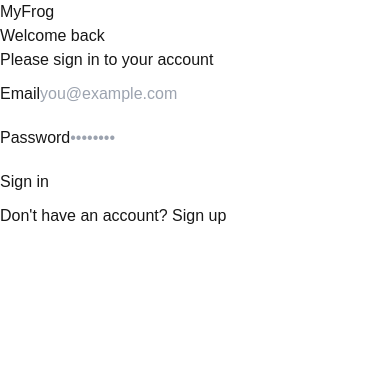
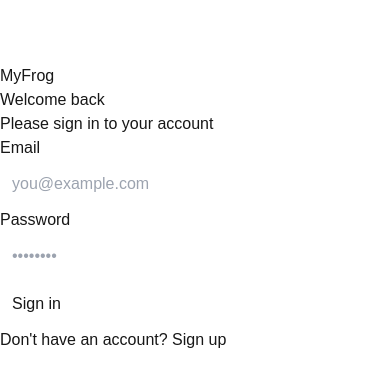
Before and after one commit to Ismat-Samadov/ToDoList, a Next.js app: page /auth/signin in a window 390 px wide. Shown: the top 386 px of the page. Built offline with nearby package versions, Linux system fonts and the light colour scheme.

Commit message:
update for navbar and scoll down error in mobile version

```diff
--- a/src/app/globals.css
+++ b/src/app/globals.css
@@ -5,6 +5,7 @@
 :root {
   --background: #ffffff;
   --foreground: #171717;
+  --header-height: 64px;
 }
 
 @media (prefers-color-scheme: dark) {
@@ -14,40 +15,97 @@
   }
 }
 
-/* Base styles */
+/* Reset and base styles */
+* {
+  -webkit-tap-highlight-color: transparent;
+  -webkit-text-size-adjust: 100%;
+}
+
+html {
+  height: 100%;
+  scroll-behavior: smooth;
+}
+
 body {
+  min-height: 100%;
   color: var(--foreground);
   background: var(--background);
   font-family: Arial, Helvetica, sans-serif;
-  -webkit-text-size-adjust: 100%;
-  -webkit-tap-highlight-color: transparent;
-  overscroll-behavior-y: none;
+  overflow-y: auto;
+  -webkit-overflow-scrolling: touch;
+  overscroll-behavior-y: contain;
 }
 
-/* Mobile optimizations */
+/* Form element base styles */
+input,
+select,
+textarea,
+button {
+  font-family: inherit;
+}
+
+/* Mobile-specific styles */
 @media (max-width: 768px) {
+  /* Prevent iOS zoom */
   input,
   select,
   textarea {
-    font-size: 16px !important; /* Prevent iOS zoom */
+    font-size: 16px !important;
   }
 
-  button,
-  input[type="submit"] {
-    cursor: pointer;
-    touch-action: manipulation;
-  }
-
-  /* Improve tap targets */
+  /* Improve touch targets */
   input,
   select,
   textarea,
   button {
     min-height: 44px;
+    padding: 0.75rem;
+  }
+
+  /* Better button interaction */
+  button,
+  [role="button"],
+  input[type="submit"] {
+    touch-action: manipulation;
+    -webkit-tap-highlight-color: transparent;
+    cursor: pointer;
+  }
+
+  /* Custom scrollbar for WebKit */
+  ::-webkit-scrollbar {
+    width: 8px;
+    height: 8px;
+  }
+
+  ::-webkit-scrollbar-track {
+    background: transparent;
+  }
+
+  ::-webkit-scrollbar-thumb {
+    background: rgba(255, 255, 255, 0.2);
+    border-radius: 4px;
+  }
+
+  /* Main content padding for fixed header */
+  main {
+    padding-top: var(--header-height);
   }
 }
 
-/* Better form focus states */
+/* Form styles */
+input,
+textarea,
+select {
+  appearance: none;
+  -webkit-appearance: none;
+  border-radius: 0.5rem;
+  width: 100%;
+  background-color: var(--background);
+  color: var(--foreground);
+  transition: all 0.2s ease;
+}
+
+/* Focus states */
 input:focus,
 select:focus,
 textarea:focus {
@@ -55,34 +113,63 @@ textarea:focus {
   box-shadow: 0 0 0 2px rgba(59, 130, 246, 0.5);
 }
 
-/* Smooth scrolling */
-html {
-  scroll-behavior: smooth;
-}
-
-/* Remove iOS input shadows */
-input,
-textarea {
-  -webkit-appearance: none;
-  -moz-appearance: none;
-  appearance: none;
-}
-
-/* Better dark mode handling */
+/* Dark mode form handling */
 @media (prefers-color-scheme: dark) {
   input:-webkit-autofill,
   textarea:-webkit-autofill,
   select:-webkit-autofill {
-    -webkit-box-shadow: 0 0 0px 1000px var(--background) inset;
-    -webkit-text-fill-color: var(--foreground);
+    -webkit-box-shadow: 0 0 0 30px rgb(17, 24, 39) inset !important;
+    -webkit-text-fill-color: #ffffff !important;
+    caret-color: #ffffff;
   }
 }
 
-/* Prevent pull to refresh on mobile */
-body {
-  position: fixed;
-  width: 100%;
+/* Selection color */
+::selection {
+  background-color: rgba(59, 130, 246, 0.3);
+  color: inherit;
+}
+
+/* Disable pull-to-refresh but keep smooth scrolling */
+@supports (-webkit-touch-callout: none) {
+  body {
+    height: -webkit-fill-available;
+  }
+
+  main {
+    height: 100%;
+    overflow-y: auto;
+    -webkit-overflow-scrolling: touch;
+  }
+}
+
+/* Safe area handling for modern iOS devices */
+@supports (padding: max(0px)) {
+  body {
+    padding-left: env(safe-area-inset-left);
+    padding-right: env(safe-area-inset-right);
+    padding-bottom: env(safe-area-inset-bottom);
+  }
+}
+
+/* Fix for iOS input zoom */
+@media screen and (-webkit-min-device-pixel-ratio: 0) {
+  select,
+  textarea,
+  input {
+    font-size: 16px !important;
+  }
+}
+
+/* Better mobile button active states */
+button:active,
+[role="button"]:active {
+  transform: scale(0.98);
+}
+
+/* Momentum scrolling for iOS */
+.scroll-container {
+  -webkit-overflow-scrolling: touch;
+  overflow-y: auto;
   height: 100%;
-  overflow-y: auto;
-  -webkit-overflow-scrolling: touch;
 }
```
Also changed, not shown: src/components/Navigation.tsx (+79 -7 lines).
